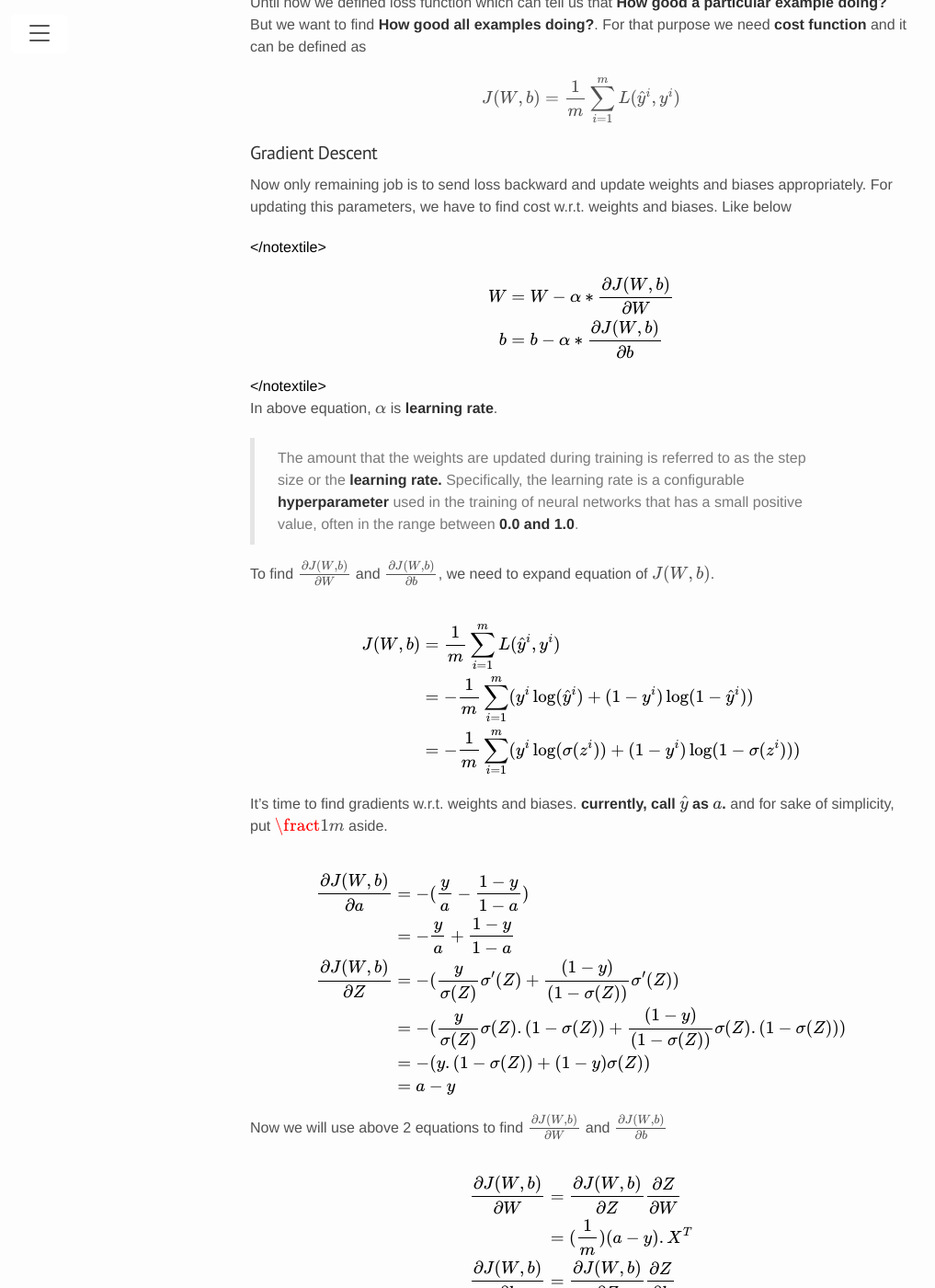
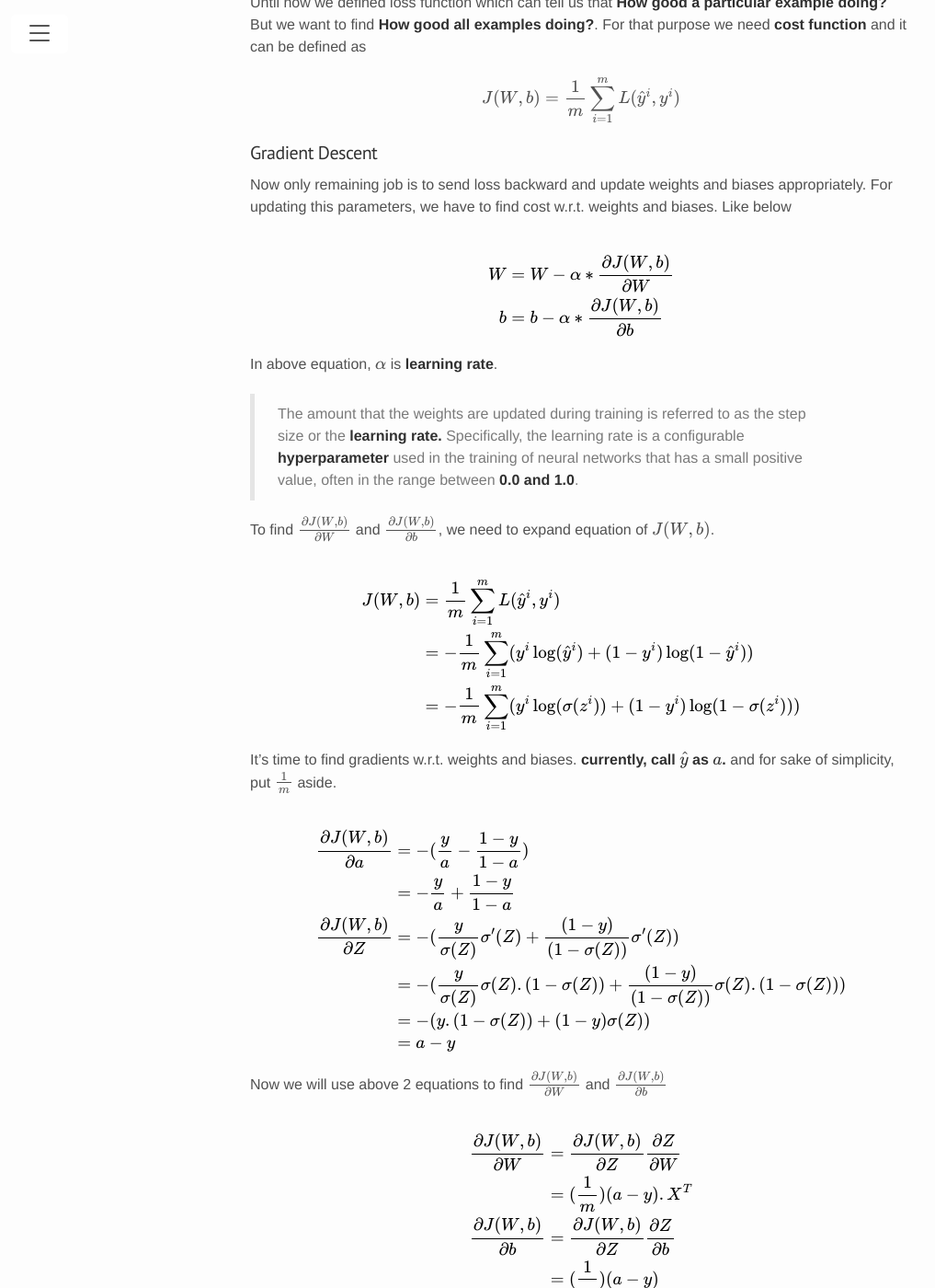
Before and after one commit to PSKP-95/pskp-95.github.io, a Jekyll site: the page built from _posts/2020-04-24-neural-network-and-deep-learning.md, in a window 1280 px wide and 1400 px high, scrolled down 4967 px. Shown: the whole window at 92% size, without its empty margins (8-1025 px from the left). Built offline with Jekyll 4.4.1, drawn with Linux system fonts in a browser that asks for light colours; nearby versions of some CDN libraries; comment, search, counter and statistics services are not loaded.

Commit message:
neural network

```diff
--- a/_posts/2020-04-24-neural-network-and-deep-learning.md
+++ b/_posts/2020-04-24-neural-network-and-deep-learning.md
@@ -153,7 +153,7 @@ J(W,b) =  \frac{1}{m} \sum \limits_{i=1}^m L(\hat{y}^{i},y^{i})
 Now only remaining job is to send loss backward and update weights and biases appropriately. For updating this parameters, we have to find cost w.r.t. weights and biases. Like below
 
 <div class="scrollable">
-</notextile>
+<notextile>
 \[
 \begin{align*}
 W &= W - \alpha * \frac{\partial{J}(W,b)}{\partial{W}} \\
@@ -183,7 +183,7 @@ J(W,b) &= \frac{1}{m} \sum \limits_{i=1}^m L(\hat{y}^{i},y^{i}) \\
 \]
 </notextile>
 </div>
-It's time to find gradients w.r.t. weights and biases. **currently, call \\(\hat{y}\\) as \\(a\\).** and for sake of simplicity, put \\(\fract{1}{m} \\) aside.
+It's time to find gradients w.r.t. weights and biases. **currently, call \\(\hat{y}\\) as \\(a\\).** and for sake of simplicity, put \\(\frac{1}{m} \\) aside.
 
 <div class="scrollable">
 <notextile>
```
